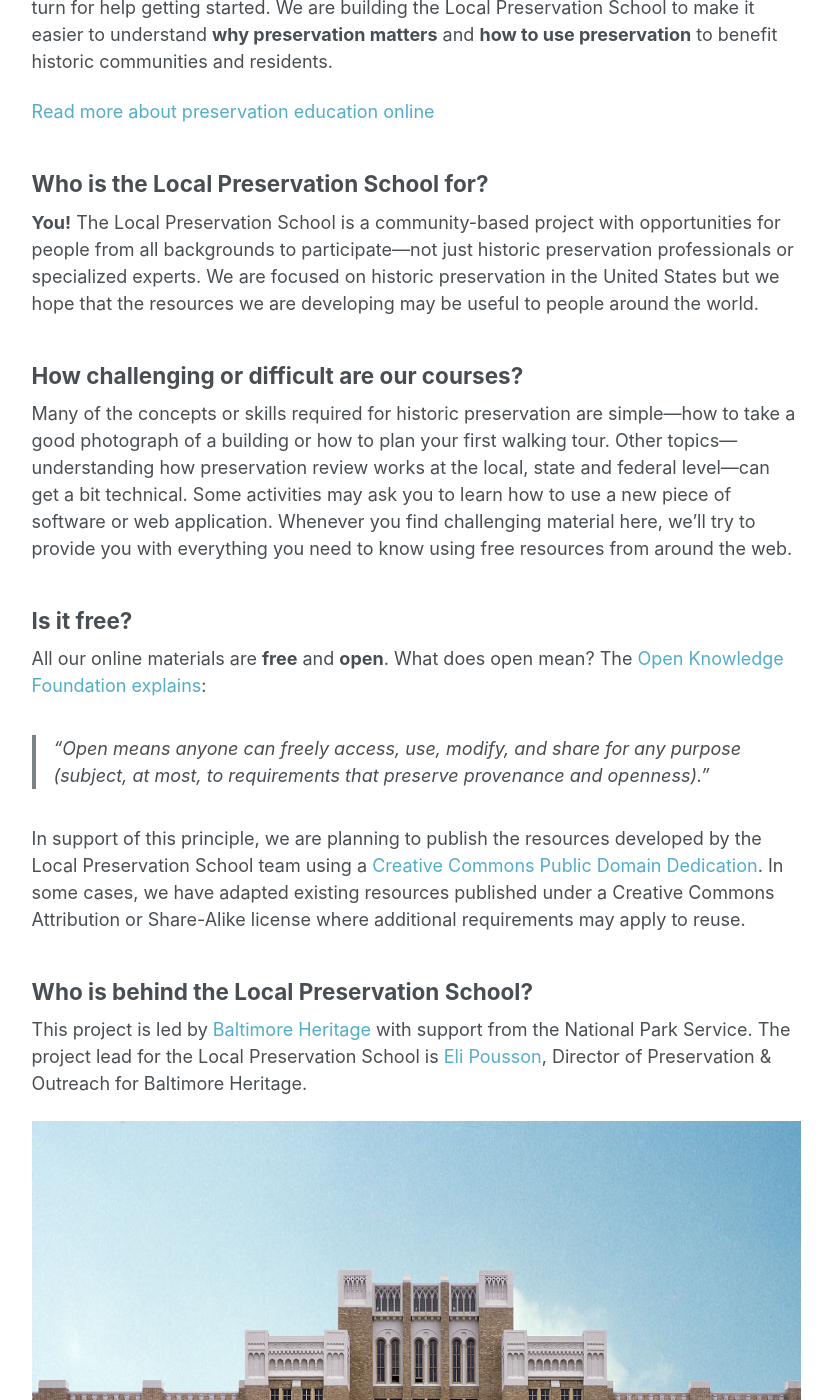
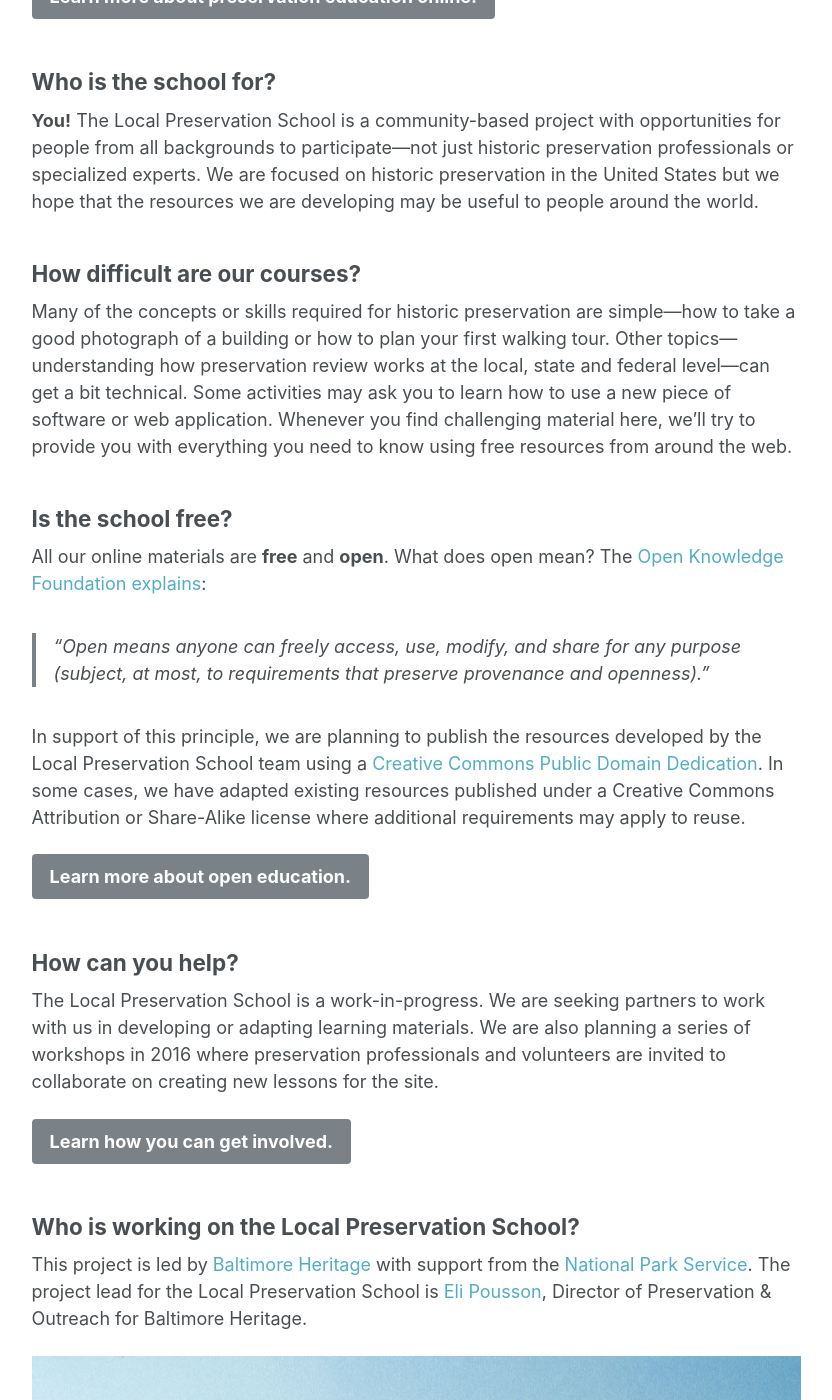
Before and after one commit to localpreservation/localpreservation.github.io, a Jekyll site: the page built from _pages/about.md, in a window 1280 px wide and 1400 px high, scrolled down 725 px. Shown: the whole window, without its empty margins (250-1082 px from the left). Built offline with Jekyll 4.4.1, drawn with Linux system fonts in a browser that asks for light colours; some of the changed text lies outside the part shown.

Commit message:
Add TOCs, minor revisions

```diff
--- a/_pages/about.md
+++ b/_pages/about.md
@@ -3,45 +3,43 @@
 title: About
 permalink: /about/
 ---
-
-## What is the Local Preservation School?
+{% include toc icon="columns" title="About" %}
 
 The Local Preservation School is an **open learning environment** where preservation advocates and volunteers share with people how to save and sustain historic places in their communities. Our goal is to teach you how to get involved with historic preservation in your community through free online courses, easy-to-use tutorials and fun projects. **Beginners are welcome!**
 
-- Learn [why we are working on this project]({{ site.url }}/what-is-local-preservation-school/)
-- Learn [how we are working on this project]({{ site.url }}/learn/)
-- Learn [how you can get involved]({{ site.url }}/get-involved/)
-
-## Why is it needed?
+## Why is the school needed?
 
 Historic preservation can be a powerful tool for connecting neighbors around local history and culture, promoting community development through economic development and education, and empowering community residents to shape the future of their city. Unfortunately, many people do not understand how historic preservation can help their community. If you are already interested in preservation you still may not know where to turn for help getting started. We are building the Local Preservation School to make it easier to understand **why preservation matters** and **how to use preservation** to benefit historic communities and residents.
 
-<a href="{{ site.url }}/background/" class="button">Read more about preservation education online</a>
+<p><a href="/background/" class="btn btn--large">Learn more about preservation education online.</a></p>
 
-## Who is the Local Preservation School for?
+## Who is the school for?
 
 **You!** The Local Preservation School is a community-based project with opportunities for people from all backgrounds to participate—not just historic preservation professionals or specialized experts. We are focused on historic preservation in the United States but we hope that the resources we are developing may be useful to people around  the world.
 
-## How challenging or difficult are our courses?
+## How difficult are our courses?
 
 Many of the concepts or skills required for historic preservation are simple—how to take a good photograph of a building or how to plan your first walking tour. Other topics—understanding how preservation review works at the local, state and federal level—can get a bit technical. Some activities may ask you to learn how to use a new piece of software or web application. Whenever you find challenging material here, we'll try to provide you with everything you need to know using free resources from around the web.
 
-## Is it free?
+## Is the school free?
 
 All our online materials are **free** and **open**. What does open mean? The [Open Knowledge Foundation explains](http://opendefinition.org/):
 
 >“Open means anyone can freely access, use, modify, and share for any purpose (subject, at most, to requirements that preserve provenance and openness).”
 
-In support of this principle, we are planning to publish the resources developed by the Local Preservation School team using a [Creative Commons Public Domain Dedication][1]. In some cases, we have adapted existing resources published under a Creative Commons Attribution or Share-Alike license where additional requirements may apply to reuse.
+In support of this principle, we are planning to publish the resources developed by the Local Preservation School team using a [Creative Commons Public Domain Dedication](https://creativecommons.org/publicdomain/zero/1.0/). In some cases, we have adapted existing resources published under a Creative Commons Attribution or Share-Alike license where additional requirements may apply to reuse.
 
-## Who is behind the Local Preservation School?
+<p><a href="/open-education/" class="btn btn--large">Learn more about open education.</a></p>
 
-This project is led by [Baltimore Heritage][2] with support from the National Park Service. The project lead for the Local Preservation School is [Eli Pousson][3], Director of Preservation & Outreach for Baltimore Heritage.
+## How can you help?
 
-[1]:	https://creativecommons.org/publicdomain/zero/1.0/
-[2]:	http://baltimoreheritage.org/
-[3]:	http://baltimoreheritage.org/about/staff
+The Local Preservation School is a work-in-progress. We are seeking partners to work with us in developing or adapting learning materials. We are also planning a series of workshops in 2016 where preservation professionals and volunteers are invited to collaborate on creating new lessons for the site.
 
+<p><a href="/get-involved/" class="btn btn--large">Learn how you can get involved.</a></p>
+
+## Who is working on the Local Preservation School?
+
+This project is led by [Baltimore Heritage](http://baltimoreheritage.org/) with support from the [National Park Service](https://www.nps.gov/index.htm). The project lead for the Local Preservation School is [Eli Pousson](http://baltimoreheritage.org/about/staff), Director of Preservation & Outreach for Baltimore Heritage.
 
 ![Desegregation landmark, Little Rock Central High School, Little Rock, Arkansas](/images/12881v.jpg)
 _Photo: Desegregation landmark, Little Rock Central High School, Little Rock, Arkansas, Carol Highsmith. [Library of Congress](http://www.loc.gov/pictures/highsm.12881/resource/)._
```
Also changed, not shown: _pages/background.md (+4 -5 lines), _pages/courses.md (+4 -3 lines).
